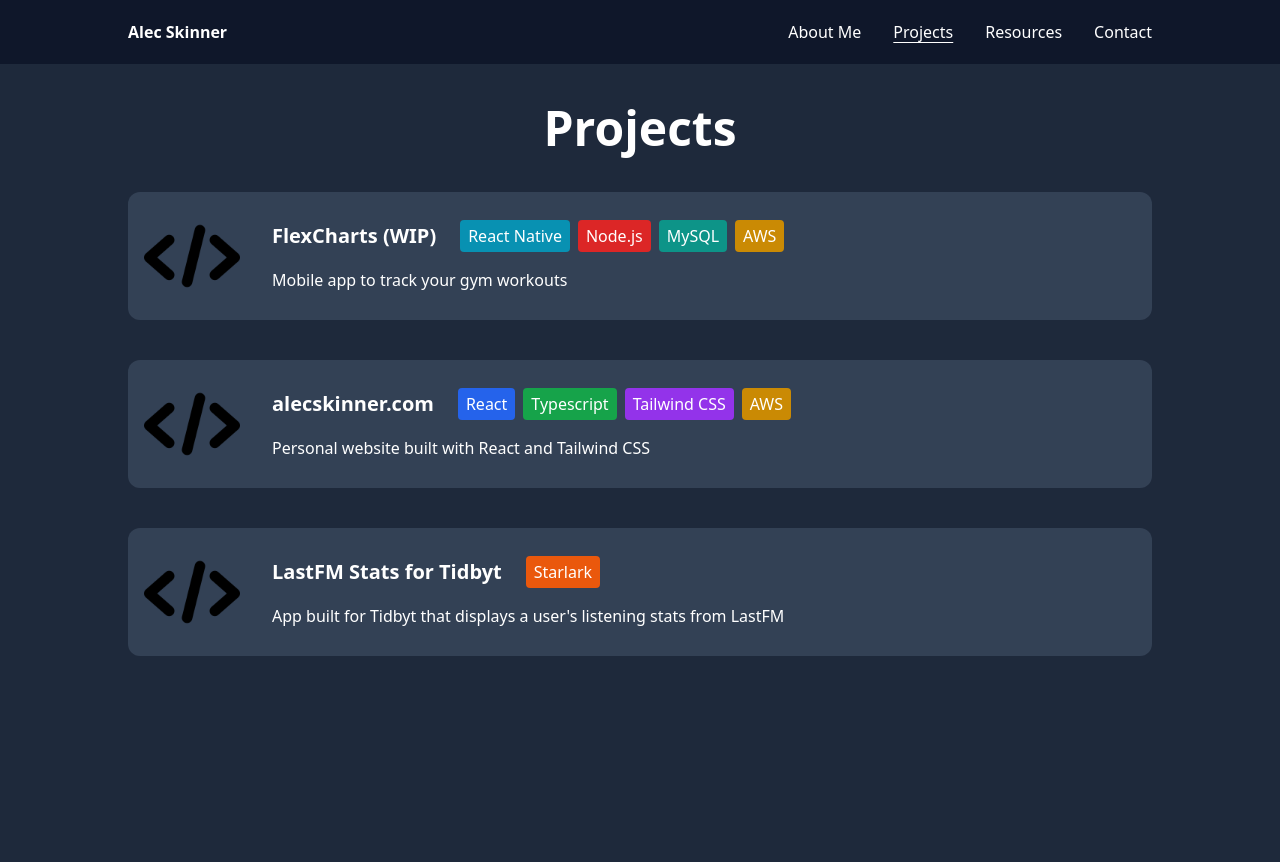
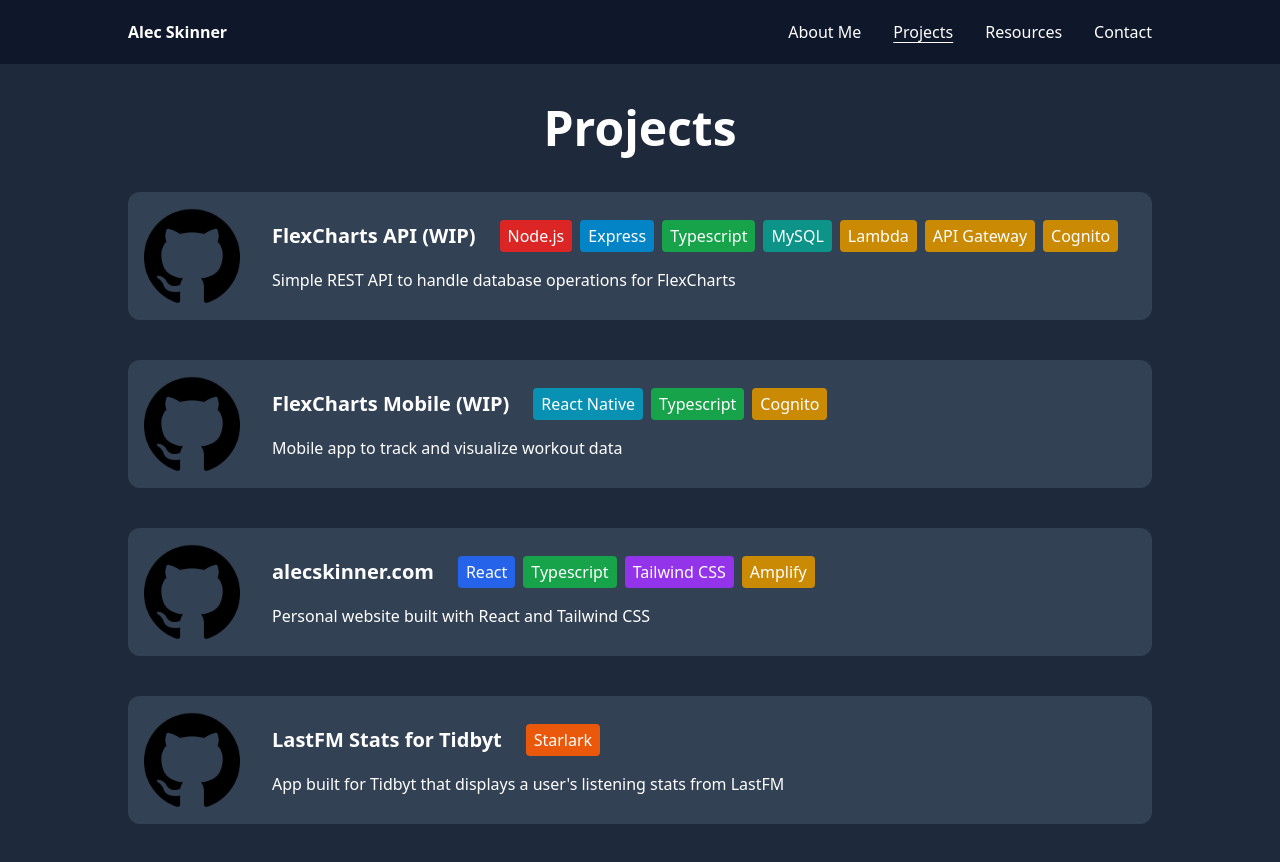
Before and after one commit to skinner452/alecskinner, a React (Create React App) app: page /my-projects in a window 1280 px wide. Before the commit the page ends 800 px from the top, so only its background shows below. Built offline with nearby package versions, Linux system fonts and the light colour scheme.

Commit message:
Updated projects and resume

```diff
--- a/src/components/ProjectItem.tsx
+++ b/src/components/ProjectItem.tsx
@@ -20,7 +20,7 @@
       <div className="flex flex-col gap-4">
         <div className="flex flex-col sm:flex-row gap-2 sm:gap-6 items-center">
           <p className="text-xl font-bold">{props.title}</p>
-          <div className="flex gap-2">
+          <div className="flex flex-wrap justify-center sm:justify-start gap-2">
             {props.tags.map((tag) => (
               <p
                 key={tag}
--- a/src/constants/tags.ts
+++ b/src/constants/tags.ts
@@ -3,8 +3,12 @@
   Typescript: "bg-green-600",
   "Tailwind CSS": "bg-purple-600",
   Starlark: "bg-orange-600",
-  AWS: "bg-yellow-600",
   "React Native": "bg-cyan-600",
   "Node.js": "bg-red-600",
+  Express: "bg-sky-600",
   MySQL: "bg-teal-600",
+  Amplify: "bg-yellow-600",
+  Lambda: "bg-yellow-600",
+  Cognito: "bg-yellow-600",
+  "API Gateway": "bg-yellow-600",
 };
--- a/src/pages/Projects.tsx
+++ b/src/pages/Projects.tsx
@@ -1,4 +1,4 @@
-import CodeImage from "../images/code.png";
+import GithubImage from "../images/github.png";
 
 import ProjectItem from "../components/ProjectItem";
 
@@ -8,18 +8,34 @@
       <p className="text-5xl text-center font-bold">Projects</p>
       <div className="flex flex-col gap-10">
         <ProjectItem
-          title="FlexCharts (WIP)"
-          description="Mobile app to track your gym workouts"
-          tags={["React Native", "Node.js", "MySQL", "AWS"]}
-          image={CodeImage}
-          link="https://github.com/skinner452/flexcharts"
+          title="FlexCharts API (WIP)"
+          description="Simple REST API to handle database operations for FlexCharts"
+          tags={[
+            "Node.js",
+            "Express",
+            "Typescript",
+            "MySQL",
+            "Lambda",
+            "API Gateway",
+            "Cognito",
+          ]}
+          image={GithubImage}
+          link="https://github.com/skinner452/flex-charts-api"
+        />
+
+        <ProjectItem
+          title="FlexCharts Mobile (WIP)"
+          description="Mobile app to track and visualize workout data"
+          tags={["React Native", "Typescript", "Cognito"]}
+          image={GithubImage}
+          link="https://github.com/skinner452/flex-charts-mobile"
         />
 
         <ProjectItem
           title="alecskinner.com"
           description="Personal website built with React and Tailwind CSS"
-          tags={["React", "Typescript", "Tailwind CSS", "AWS"]}
-          image={CodeImage}
+          tags={["React", "Typescript", "Tailwind CSS", "Amplify"]}
+          image={GithubImage}
           link="https://github.com/skinner452/alecskinner"
         />
 
@@ -27,7 +43,7 @@
           title="LastFM Stats for Tidbyt"
           description="App built for Tidbyt that displays a user's listening stats from LastFM"
           tags={["Starlark"]}
-          image={CodeImage}
+          image={GithubImage}
           link="https://github.com/skinner452/community/tree/main/apps/lastfmstats"
         />
       </div>
```
Also changed, not shown: 1 other file (tests, documents, lock files or other folders).
